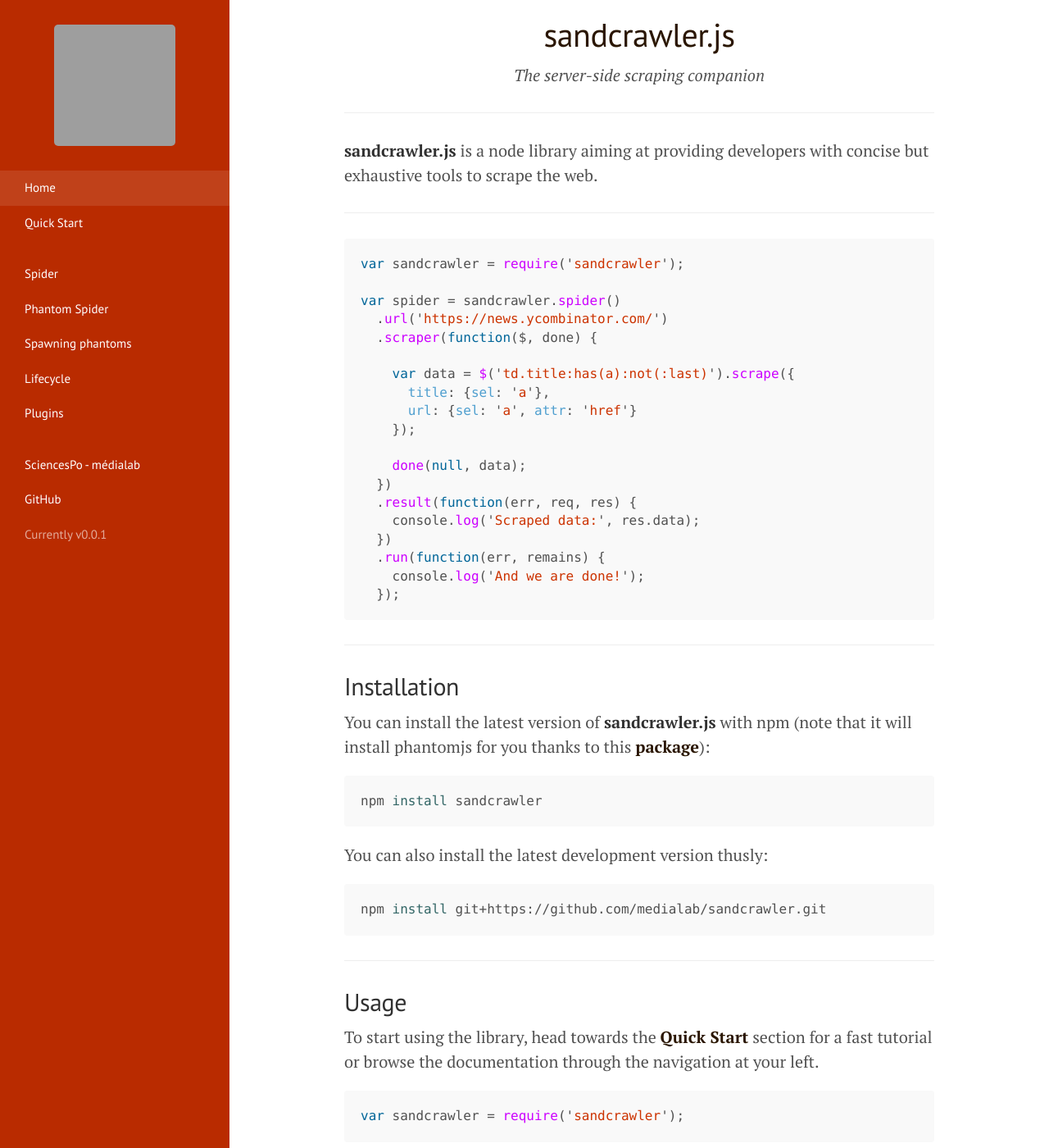
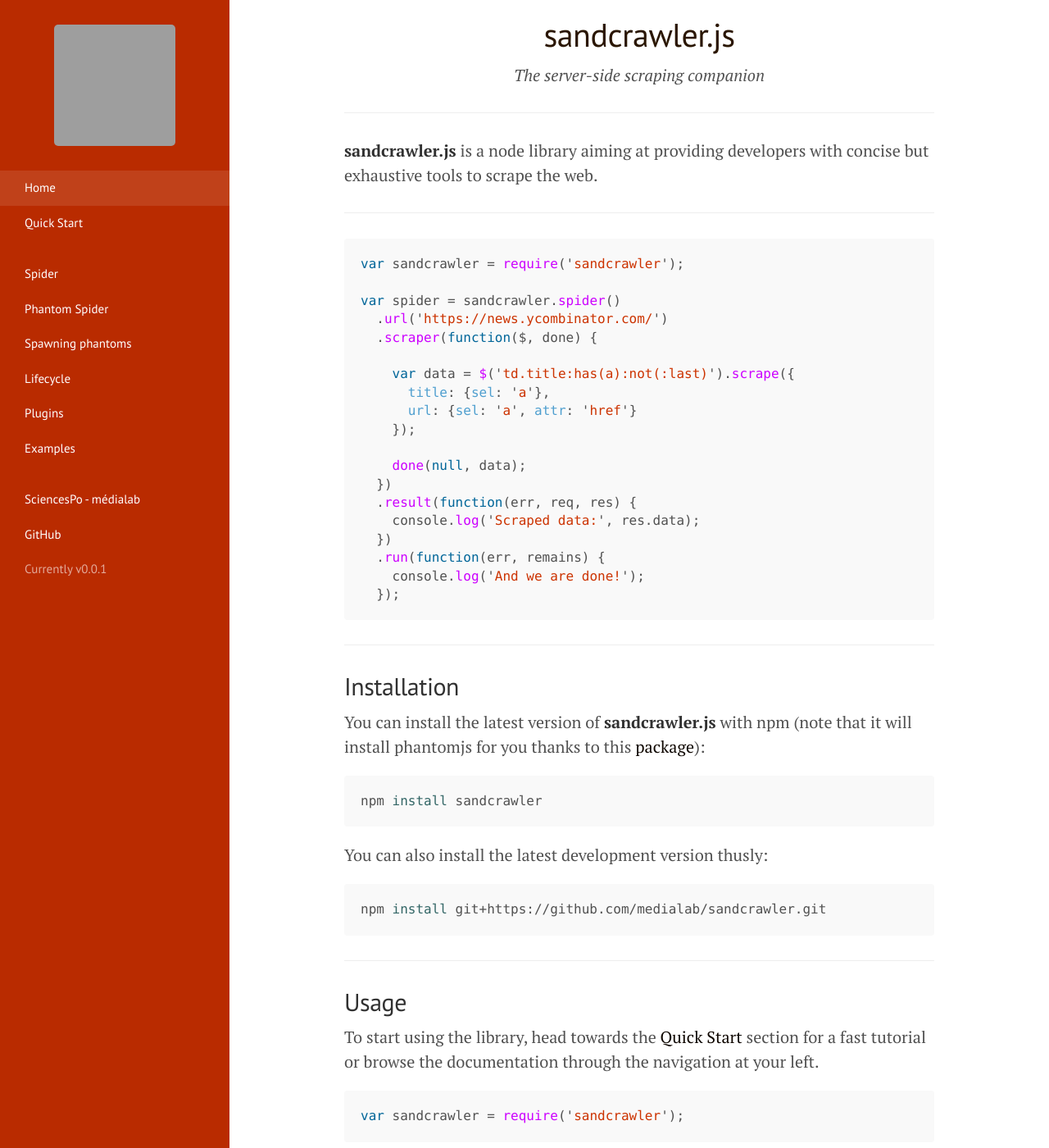
Before and after one commit to medialab/sandcrawler, a Jekyll site: the page built from index.md, in a window 1280 px wide and 1400 px high, scrolled down 281 px. Shown: the whole window at 82% size. Built offline with Jekyll 4.4.1, drawn with Linux system fonts in a browser that asks for light colours; Markdown is read by kramdown in place of the engine named in the settings; grey boxes are pictures that could not be loaded.

Commit message:
Several adjustments

```diff
--- a/_config.yml
+++ b/_config.yml
@@ -32,6 +32,8 @@ sidebar:
     title: 'Lifecycle'
   - url: 'plugins'
     title: 'Plugins'
+  - url: 'examples'
+    title: 'Examples'
   - sep
 
 github:
--- a/public/css/sandcrawler.css
+++ b/public/css/sandcrawler.css
@@ -3,10 +3,6 @@ h1 {
   text-align: center;
   margin-top: 0px;
   color: #2a1600;
-}
-
-a {
-  font-weight: bold;
 }
 
 .artoo-logo {
@@ -36,7 +32,7 @@ a {
 .theme-base-artoo .container a,
 .theme-base-artoo .sidebar-toggle,
 .theme-base-artoo .related-posts li a:hover {
-  color: #2a1600;
+  color: #0f0700;
 }
 
 .artoo-bookmark-highlight {
```
Also changed, not shown: examples.md (added, +11 -0 lines).
